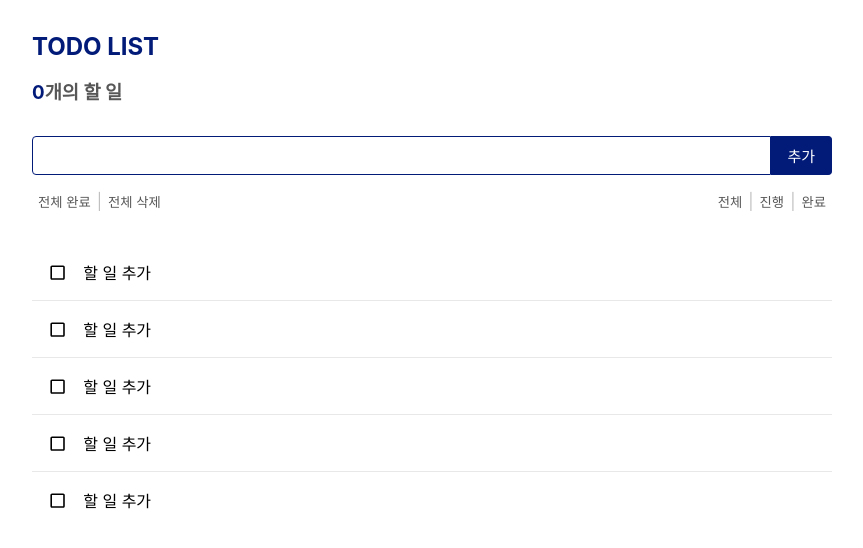
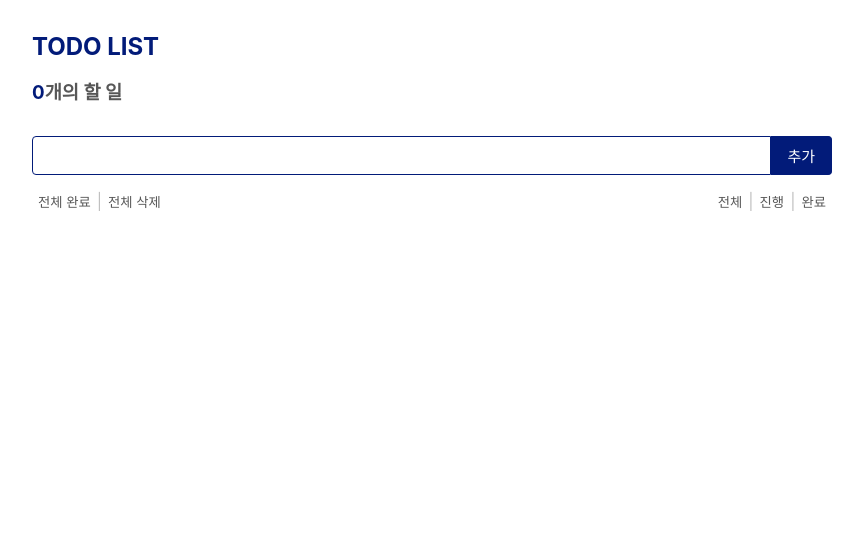
Before and after one commit to yeji9802/React__redux_Todo-List, a React (Create React App) app: page / in a window 1280 px wide. Shown: the top 548 px of the page, without its empty margins (208-1071 px from the left). Built offline with nearby package versions, Linux system fonts and the light colour scheme.

Commit message:
할 일 추가 구현

```diff
--- a/src/common/TodoList.jsx
+++ b/src/common/TodoList.jsx
@@ -1,16 +1,17 @@
 import React from 'react';
+import { useSelector } from 'react-redux';
 import styled from "styled-components";
 import TodoListItem from './TodoListItem';
 
 const TodoList = () => {
+  const toods = useSelector((state) => state.todos);
+
   return (
     <section>
       <List>
-        {
-          Array.from({ length: 5 }).map((_, idx) => (
-            <TodoListItem key={idx}/>
-          ))
-        }
+        {toods.map((todo, idx) => (
+          <TodoListItem key={todo.id} todo={todo} />
+        ))}
       </List>
     </section>
   );
--- a/src/common/TodoListItem.jsx
+++ b/src/common/TodoListItem.jsx
@@ -1,19 +1,19 @@
-import React, { useState } from "react";
+import React from "react";
 import styled from "styled-components";
 import { MdCheckBoxOutlineBlank } from "react-icons/md";
 import { MdCheckBox } from "react-icons/md";
 
-const TodoListItem = () => {
-  const [checked, setChecked] = useState(false);
+const TodoListItem = (props) => {
+  const { todo } = props;
 
   return (
     <Item>
-      {checked ? (
+      {todo.isCompleted ? (
         <MdCheckBox className="check" />
       ) : (
         <MdCheckBoxOutlineBlank className="check" />
       )}
-      <TodoText>할 일 추가</TodoText>
+      <TodoText>{todo.title}</TodoText>
       <ButtonArea>
         <Button>수정</Button>
         <Button>삭제</Button>
```
